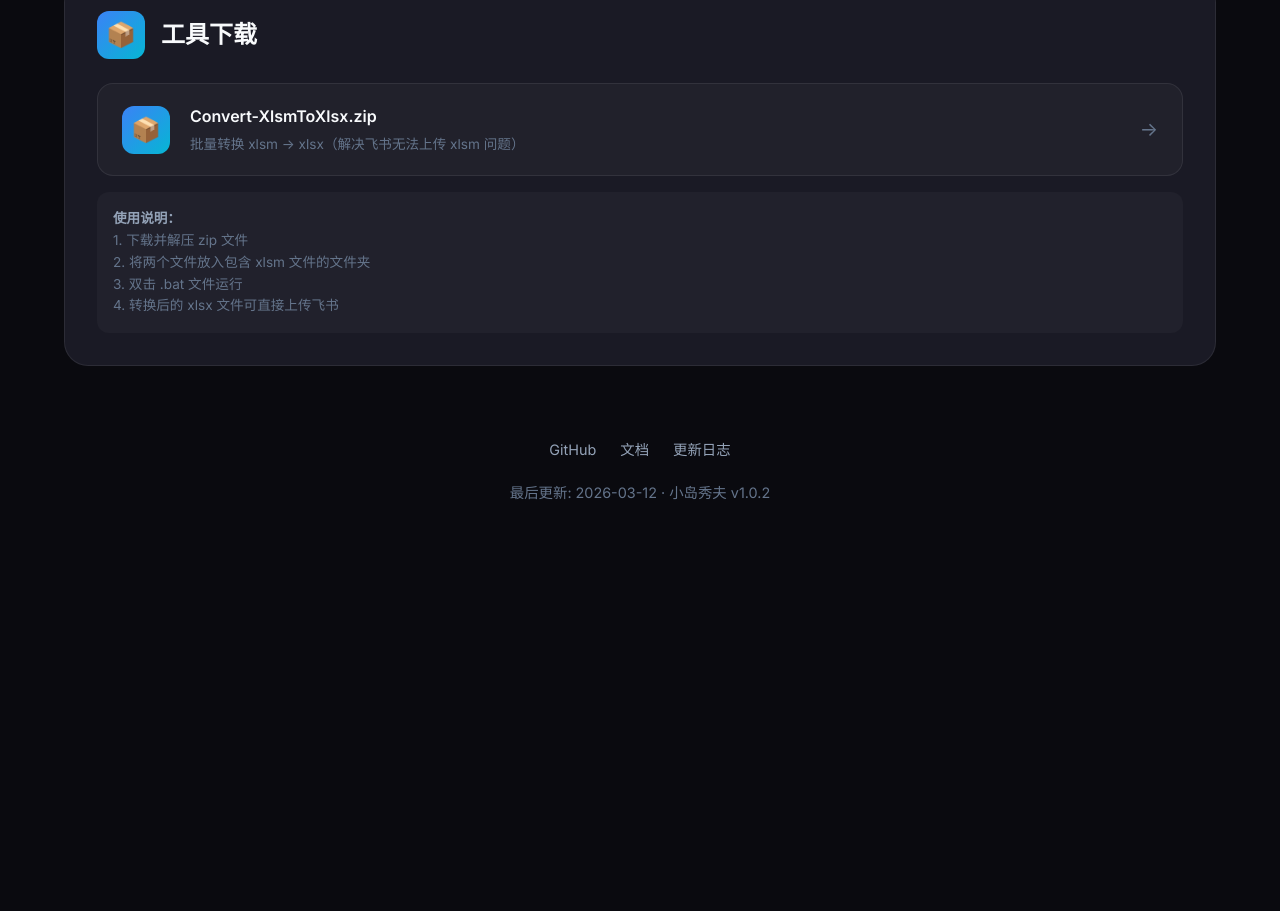
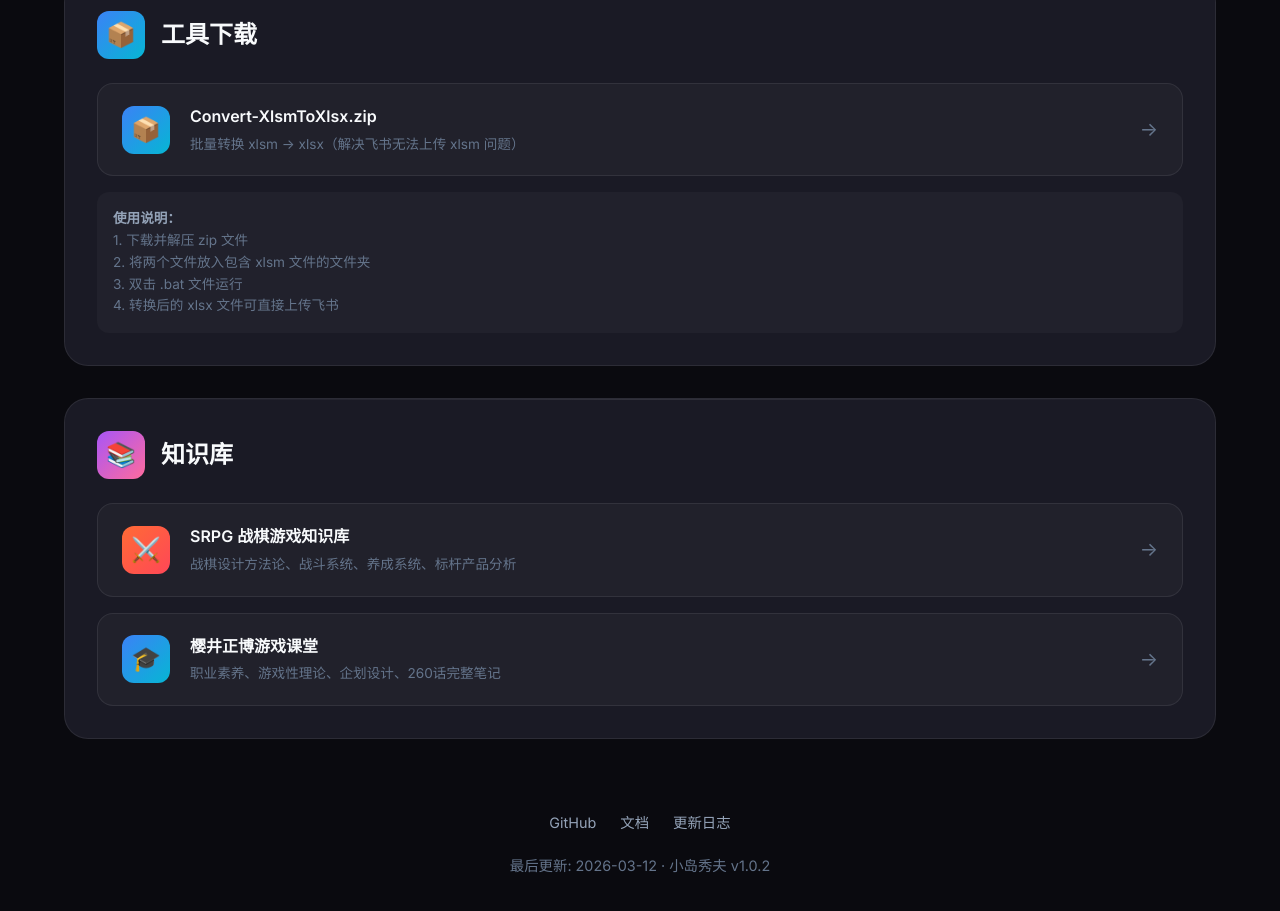
Before and after one commit to WayneFWJ/kimi-claw-status, a plain HTML site: page index.html in a window 1280 px wide. Shown: the part 2830-3741 px from the top of the page. Before the commit the page ends 3434 px from the top, so only its background shows below. Drawn offline with Linux system fonts and the light colour scheme.

Commit message:
添加知识库跳转链接卡片

```diff
--- a/index.html
+++ b/index.html
@@ -614,6 +614,31 @@
             </div>
         </div>
 
+        <div class="card">
+            <div class="card-header">
+                <div class="card-icon" style="width: 48px; height: 48px; border-radius: 12px; display: flex; align-items: center; justify-content: center; font-size: 24px; background: linear-gradient(135deg, var(--accent-purple), var(--accent-pink));">📚</div>
+                <h2 class="card-title">知识库</h2>
+            </div>
+            <div class="downloads-list">
+                <a href="https://github.com/WayneFWJ/srpg-knowledge-base" target="_blank" class="download-item">
+                    <div class="download-icon" style="background: linear-gradient(135deg, #ff6b35, #ff4757);">⚔️</div>
+                    <div class="download-info">
+                        <div class="download-name">SRPG 战棋游戏知识库</div>
+                        <div class="download-desc">战棋设计方法论、战斗系统、养成系统、标杆产品分析</div>
+                    </div>
+                    <span class="download-arrow">→</span>
+                </a>
+                <a href="https://github.com/WayneFWJ/sakurai-classroom" target="_blank" class="download-item">
+                    <div class="download-icon" style="background: linear-gradient(135deg, #3b82f6, #06b6d4);">🎓</div>
+                    <div class="download-info">
+                        <div class="download-name">樱井正博游戏课堂</div>
+                        <div class="download-desc">职业素养、游戏性理论、企划设计、260话完整笔记</div>
+                    </div>
+                    <span class="download-arrow">→</span>
+                </a>
+            </div>
+        </div>
+
         <footer>
             <div class="footer-links">
                 <a href="https://github.com/WayneFWJ/kimi-claw-status" class="footer-link" target="_blank">GitHub</a>
```
